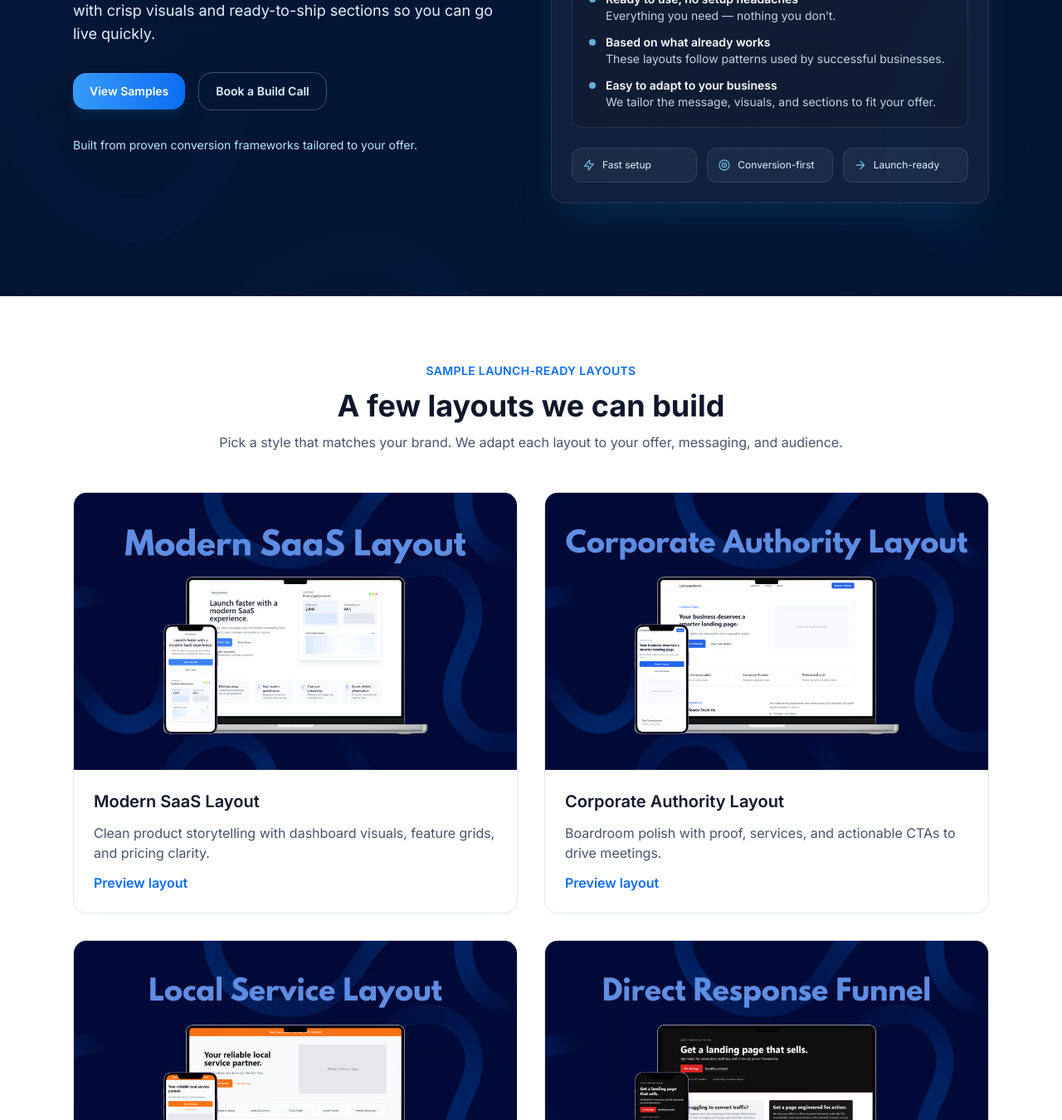
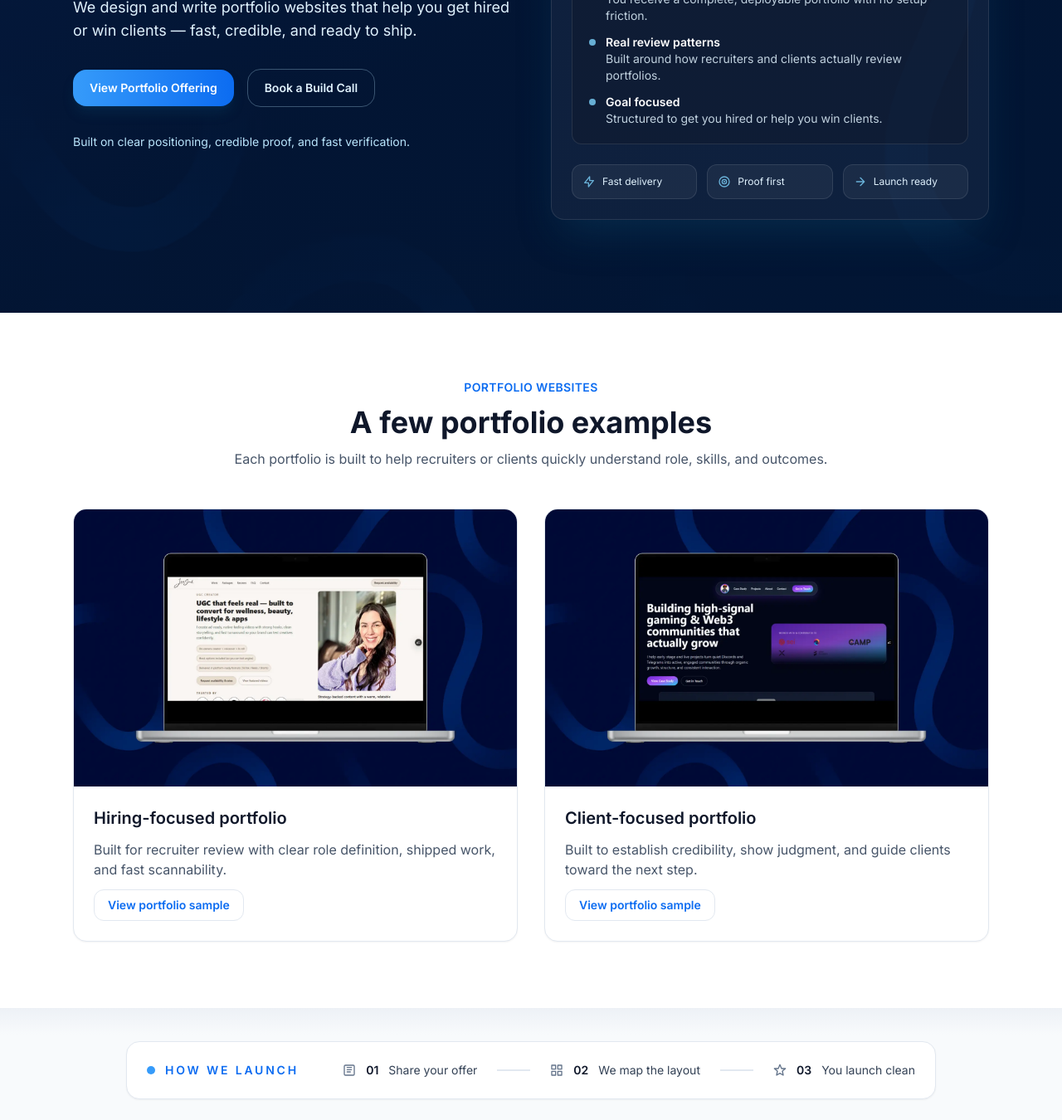
Before and after one commit to mohmed-aoun/launchr, a website: page index.html in a window 1280 px wide. Shown: the part 430-1780 px from the top of the page at 83% size. Drawn offline with nearby package versions, Linux system fonts and the light colour scheme.

Commit message:
Added Portfolio product section

```diff
--- a/index.html
+++ b/index.html
@@ -4,7 +4,7 @@
   <meta charset="UTF-8" />
   <meta name="viewport" content="width=device-width, initial-scale=1.0" />
   <meta name="theme-color" content="#0C6CF1">
-  <title>LaunchR | High-Conversion Landing Pages</title>
+  <title>LaunchR | Portfolio Websites That Get You Hired</title>
 
   <link rel="preconnect" href="https://fonts.googleapis.com" />
   <link rel="preconnect" href="https://fonts.gstatic.com" crossorigin />
@@ -57,7 +57,7 @@
         </span>
       </a>
       <nav class="hidden md:flex items-center gap-8 text-sm font-medium text-slate-600">
-        <a href="#samples" class="hover:text-slate-900 transition">Samples</a>
+        <a href="#portfolios" class="hover:text-slate-900 transition">Portfolios</a>
         <a href="#process" class="hover:text-slate-900 transition">Process</a>
         <a href="https://wa.link/lmxz6o" target="_blank" class="hover:text-slate-900 transition">Contact</a>
       </nav>
@@ -86,19 +86,19 @@
           <div class="space-y-8">
             <div class="space-y-4">
               <h1 id="hero-heading" class="text-3xl sm:text-4xl lg:text-5xl font-bold leading-tight">
-                Launch-ready pages that look sharp and convert fast.
+                Launch-ready pages for products and personal brands.
               </h1>
               <p class="text-lg text-sky-100">
-                LaunchR builds premium, conversion-focused landing pages with crisp visuals and ready-to-ship sections so you can go live quickly.
+                We design and write portfolio websites that help you get hired or win clients — fast, credible, and ready to ship.
               </p>
             </div>
 
             <div class="flex flex-wrap items-center gap-4">
               <a
-                href="#samples"
+                href="#portfolios"
                 class="inline-flex items-center px-5 py-3 text-sm font-semibold text-white rounded-2xl shadow-lg shadow-sky-900/30 bg-gradient-to-r from-[#369BFA] to-[#0C6CF1] hover:from-[#2f8ae0] hover:to-[#0a5fd3] transition"
               >
-                View Samples
+                View Portfolio Offering
               </a>
               <a
                 href="https://wa.link/lmxz6o"
@@ -109,7 +109,7 @@
               </a>
             </div>
 
-            <p class="text-sm text-sky-200">Built from proven conversion frameworks tailored to your offer.</p>
+            <p class="text-sm text-sky-200">Built on clear positioning, credible proof, and fast verification.</p>
           </div>
 
           <div class="bg-white/5 border border-white/10 rounded-2xl p-6 shadow-2xl shadow-sky-900/40">
@@ -117,9 +117,9 @@
               <div class="flex items-start justify-between gap-6">
                 <div>
                   <p class="text-xs font-semibold tracking-wide text-sky-200 uppercase">Before you scroll</p>
-                  <h3 class="mt-2 text-lg font-semibold text-white">How to read these samples</h3>
+                  <h3 class="mt-2 text-lg font-semibold text-white">How to read these portfolios</h3>
                   <p class="mt-2 text-sm text-sky-100/90">
-                    Every example below is designed to turn visitors into leads — then adjusted to fit each business.
+                    These portfolios are built to help recruiters and clients verify skills and fit quickly.
                   </p>
                 </div>
 
@@ -133,29 +133,37 @@
                 <li class="flex gap-3">
                   <span class="mt-1.5 h-2 w-2 rounded-full bg-sky-300/80 flex-shrink-0"></span>
                   <div>
-                    <p class="font-semibold text-white">Built to turn visits into leads</p>
-                    <p class="text-sky-100/85">Each page is focused on one goal: getting visitors to reach out, book, or inquire.</p>
+                    <p class="font-semibold text-white">Fast verification</p>
+                    <p class="text-sky-100/85">
+                      Role, ownership, and outcomes are clear within seconds.
+                    </p>
                   </div>
                 </li>
                 <li class="flex gap-3">
                   <span class="mt-1.5 h-2 w-2 rounded-full bg-sky-300/80 flex-shrink-0"></span>
                   <div>
-                    <p class="font-semibold text-white">Ready to use, no setup headaches</p>
-                    <p class="text-sky-100/85">Everything you need — nothing you don’t.</p>
+                    <p class="font-semibold text-white">Ready to ship</p>
+                    <p class="text-sky-100/85">
+                      You receive a complete, deployable portfolio with no setup friction.
+                    </p>
                   </div>
                 </li>
                 <li class="flex gap-3">
                   <span class="mt-1.5 h-2 w-2 rounded-full bg-sky-300/80 flex-shrink-0"></span>
                   <div>
-                    <p class="font-semibold text-white">Based on what already works</p>
-                    <p class="text-sky-100/85">These layouts follow patterns used by successful businesses.</p>
+                    <p class="font-semibold text-white">Real review patterns</p>
+                    <p class="text-sky-100/85">
+                      Built around how recruiters and clients actually review portfolios.
+                    </p>
                   </div>
                 </li>
                 <li class="flex gap-3">
                   <span class="mt-1.5 h-2 w-2 rounded-full bg-sky-300/80 flex-shrink-0"></span>
                   <div>
-                    <p class="font-semibold text-white">Easy to adapt to your business</p>
-                    <p class="text-sky-100/85">We tailor the message, visuals, and sections to fit your offer.</p>
+                    <p class="font-semibold text-white">Goal focused</p>
+                    <p class="text-sky-100/85">
+                      Structured to get you hired or help you win clients.
+                    </p>
                   </div>
                 </li>
               </ul>
@@ -166,7 +174,7 @@
                 <svg xmlns="http://www.w3.org/2000/svg" class="h-4 w-4 text-sky-300/80" fill="none" viewBox="0 0 24 24" stroke="currentColor">
                   <path stroke-linecap="round" stroke-linejoin="round" stroke-width="2" d="M13 10V3L4 14h7v7l9-11h-7z" />
                 </svg>
-                <span>Fast setup</span>
+                <span>Fast delivery</span>
               </div>
               <div class="flex items-center gap-2 p-3 rounded-xl bg-white/5 border border-white/10">
                 <svg xmlns="http://www.w3.org/2000/svg" class="h-4 w-4 text-sky-300/80" fill="none" viewBox="0 0 24 24" stroke="currentColor">
@@ -174,13 +182,13 @@
                   <circle cx="12" cy="12" r="4" stroke-width="2" />
                   <circle cx="12" cy="12" r="1.5" fill="currentColor" stroke="none" />
                 </svg>
-                <span>Conversion-first</span>
+                <span>Proof first</span>
               </div>
               <div class="flex items-center gap-2 p-3 rounded-xl bg-white/5 border border-white/10">
                 <svg xmlns="http://www.w3.org/2000/svg" class="h-4 w-4 text-sky-300/80" fill="none" viewBox="0 0 24 24" stroke="currentColor">
                   <path stroke-linecap="round" stroke-linejoin="round" stroke-width="2" d="M5 12h14M12 5l7 7-7 7" />
                 </svg>
-                <span>Launch-ready</span>
+                <span>Launch ready</span>
               </div>
             </div>
           </div>
@@ -188,113 +196,98 @@
       </div>
     </section>
 
-    <section id="samples" class="py-16 sm:py-20 bg-white" aria-labelledby="samples-heading">
+    <section id="portfolios" class="py-16 sm:py-20 bg-white" aria-labelledby="portfolios-heading">
       <div class="max-w-6xl mx-auto px-4 sm:px-6">
         <div class="text-center max-w-3xl mx-auto space-y-3">
-          <p class="text-sm font-semibold text-[#0C6CF1] tracking-wide uppercase">Sample Launch-Ready Layouts</p>
-          <h2 id="samples-heading" class="text-3xl sm:text-4xl font-bold text-slate-900">A few layouts we can build</h2>
-          <p class="text-slate-600">Pick a style that matches your brand. We adapt each layout to your offer, messaging, and audience.</p>
+          <p class="text-sm font-semibold text-[#0C6CF1] tracking-wide uppercase">
+            Portfolio Websites
+          </p>
+          <h2 id="portfolios-heading" class="text-3xl sm:text-4xl font-bold text-slate-900">
+            A few portfolio examples
+          </h2>
+          <p class="text-slate-600">
+            Each portfolio is built to help recruiters or clients quickly understand role, skills, and outcomes.
+          </p>
         </div>
 
         <div class="mt-12 grid grid-cols-1 md:grid-cols-2 gap-8">
-          <!-- Saas -->
+          <!-- Portfolio Sample 1 -->
           <article class="rounded-2xl border border-slate-200 shadow-sm overflow-hidden bg-white">
-            <div class="aspect-[16/10] bg-slate-100 relative">
+            <div class="aspect-[16/10] bg-slate-100 relative flex items-center justify-center">
+              <!-- Placeholder image -->
+              <span class="text-sm text-slate-400">
+                Portfolio sample image
+              </span>
               <picture>
-                <source srcset="assets/screenshots/saas.avif" type="image/avif">
+                <source srcset="assets/screenshots/jen.webp" type="image/webp">
                 <img
-                  src="assets/screenshots/saas.png"
-                  alt="Modern SaaS layout screenshot"
+                  src="assets/screenshots/jen.webp"
+                  alt="Portfolio website sample"
                   class="absolute inset-0 h-full w-full object-cover"
                   loading="lazy"
                   decoding="async"
-                  fetchpriority="low"
                   width="1600"
                   height="1000"
                 />
               </picture>
             </div>
             <div class="p-6 space-y-3">
-              <h3 class="text-xl font-semibold text-slate-900">Modern SaaS Layout</h3>
-              <p class="text-slate-600">Clean product storytelling with dashboard visuals, feature grids, and pricing clarity.</p>
-              <button data-modal-target="modal-saas" class="text-[#0C6CF1] font-semibold hover:text-[#003EA8]">Preview layout</button>
+              <h3 class="text-xl font-semibold text-slate-900">
+                Hiring-focused portfolio
+              </h3>
+              <p class="text-slate-600">
+                Built for recruiter review with clear role definition, shipped work, and fast scannability.
+              </p>
+              <a
+                target="_blank"
+                href="https://jenxsocial.vercel.app/"
+                class="inline-flex items-center px-4 py-2 text-sm font-semibold text-[#0C6CF1] border border-slate-200 rounded-xl hover:bg-slate-50 transition"
+              >
+                View portfolio sample
+              </a>
             </div>
           </article>
 
-          <!-- Corporate -->
+          <!-- Portfolio Sample 2 -->
           <article class="rounded-2xl border border-slate-200 shadow-sm overflow-hidden bg-white">
-            <div class="aspect-[16/10] bg-slate-100 relative">
+            <div class="aspect-[16/10] bg-slate-100 relative flex items-center justify-center">
+              <!-- Placeholder image -->
+              <span class="text-sm text-slate-400">
+                Portfolio sample image
+              </span>
               <picture>
-                <source srcset="assets/screenshots/corporate.avif" type="image/avif">
+                <source srcset="assets/screenshots/oxt.webp" type="image/webp">
                 <img
-                  src="assets/screenshots/corporate.png"
-                  alt="Corporate layout screenshot"
+                  src="assets/screenshots/oxt.webp"
+                  alt="Portfolio website sample"
                   class="absolute inset-0 h-full w-full object-cover"
                   loading="lazy"
                   decoding="async"
-                  fetchpriority="low"
                   width="1600"
                   height="1000"
                 />
               </picture>
             </div>
             <div class="p-6 space-y-3">
-              <h3 class="text-xl font-semibold text-slate-900">Corporate Authority Layout</h3>
-              <p class="text-slate-600">Boardroom polish with proof, services, and actionable CTAs to drive meetings.</p>
-              <button data-modal-target="modal-corporate" class="text-[#0C6CF1] font-semibold hover:text-[#003EA8]">Preview layout</button>
-            </div>
-          </article>
-
-          <!-- Local -->
-          <article class="rounded-2xl border border-slate-200 shadow-sm overflow-hidden bg-white">
-            <div class="aspect-[16/10] bg-slate-100 relative">
-              <picture>
-                <source srcset="assets/screenshots/local.avif" type="image/avif">
-                <img
-                  src="assets/screenshots/local.png"
-                  alt="Local service layout screenshot"
-                  class="absolute inset-0 h-full w-full object-cover"
-                  loading="lazy"
-                  decoding="async"
-                  fetchpriority="low"
-                  width="1600"
-                  height="1000"
-                />
-              </picture>
-            </div>
-            <div class="p-6 space-y-3">
-              <h3 class="text-xl font-semibold text-slate-900">Local Service Layout</h3>
-              <p class="text-slate-600">Trust-building service blocks, social proof, and fast-call CTAs for local offers.</p>
-              <button data-modal-target="modal-local" class="text-[#0C6CF1] font-semibold hover:text-[#003EA8]">Preview layout</button>
-            </div>
-          </article>
-
-          <!-- Direct response -->
-          <article class="rounded-2xl border border-slate-200 shadow-sm overflow-hidden bg-white">
-            <div class="aspect-[16/10] bg-slate-100 relative">
-              <picture>
-                <source srcset="assets/screenshots/directresponse.avif" type="image/avif">
-                <img
-                  src="assets/screenshots/directresponse.png"
-                  alt="Direct response layout screenshot"
-                  class="absolute inset-0 h-full w-full object-cover"
-                  loading="lazy"
-                  decoding="async"
-                  fetchpriority="low"
-                  width="1600"
-                  height="1000"
-                />
-              </picture>
-            </div>
-            <div class="p-6 space-y-3">
-              <h3 class="text-xl font-semibold text-slate-900">Direct Response Funnel</h3>
-              <p class="text-slate-600">Conversion blocks engineered for bold offers, objections, and decisive CTAs.</p>
-              <button data-modal-target="modal-direct-response" class="text-[#0C6CF1] font-semibold hover:text-[#003EA8]">Preview layout</button>
+              <h3 class="text-xl font-semibold text-slate-900">
+                Client-focused portfolio
+              </h3>
+              <p class="text-slate-600">
+                Built to establish credibility, show judgment, and guide clients toward the next step.
+              </p>
+              <a
+                target="_blank"
+                href="https://otx-dave.vercel.app/"
+                class="inline-flex items-center px-4 py-2 text-sm font-semibold text-[#0C6CF1] border border-slate-200 rounded-xl hover:bg-slate-50 transition"
+              >
+                View portfolio sample
+              </a>
             </div>
           </article>
         </div>
       </div>
     </section>
+
 
     <section id="process" class="relative py-10 bg-slate-50" aria-labelledby="process-heading">
       <div class="pointer-events-none absolute inset-x-0 top-0 h-8 bg-gradient-to-b from-slate-200/50 to-transparent"></div>
```
Also changed, not shown: assets/screenshots/jen.webp (added), assets/screenshots/oxt.webp (added).
